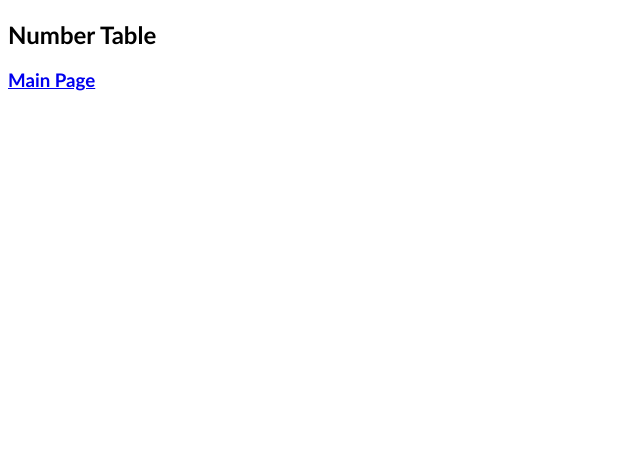
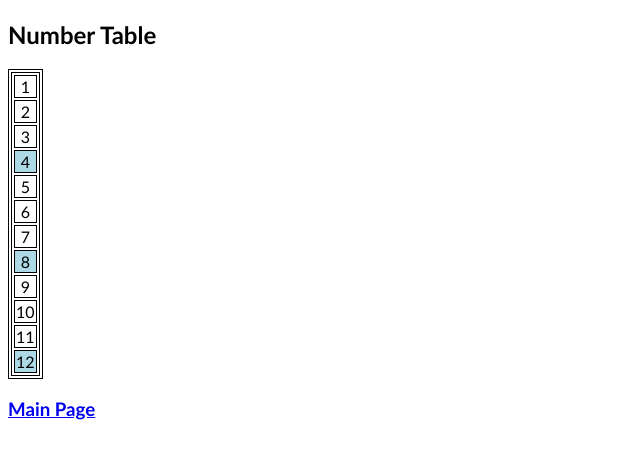
Before and after one commit to ivandana/IS645_Homework6, a plain HTML site: page html/ex4.html in a window 1280 px wide. Shown: the whole page, without its empty margins (0-640 px from the left). Drawn offline with Linux system fonts and the light colour scheme; files that its build step writes are made by us from their sources.

Commit message:
Update ex4.html

```diff
--- a/html/ex4.html
+++ b/html/ex4.html
@@ -10,6 +10,7 @@
 <body>
     <h2>Number Table</h2>
     <div id="output"></div>
+    <table id="table"></table>
     <h3><a href="../index.html">Main Page</a></h3>
     <script src="../js/ex4.js"></script>
 
```
